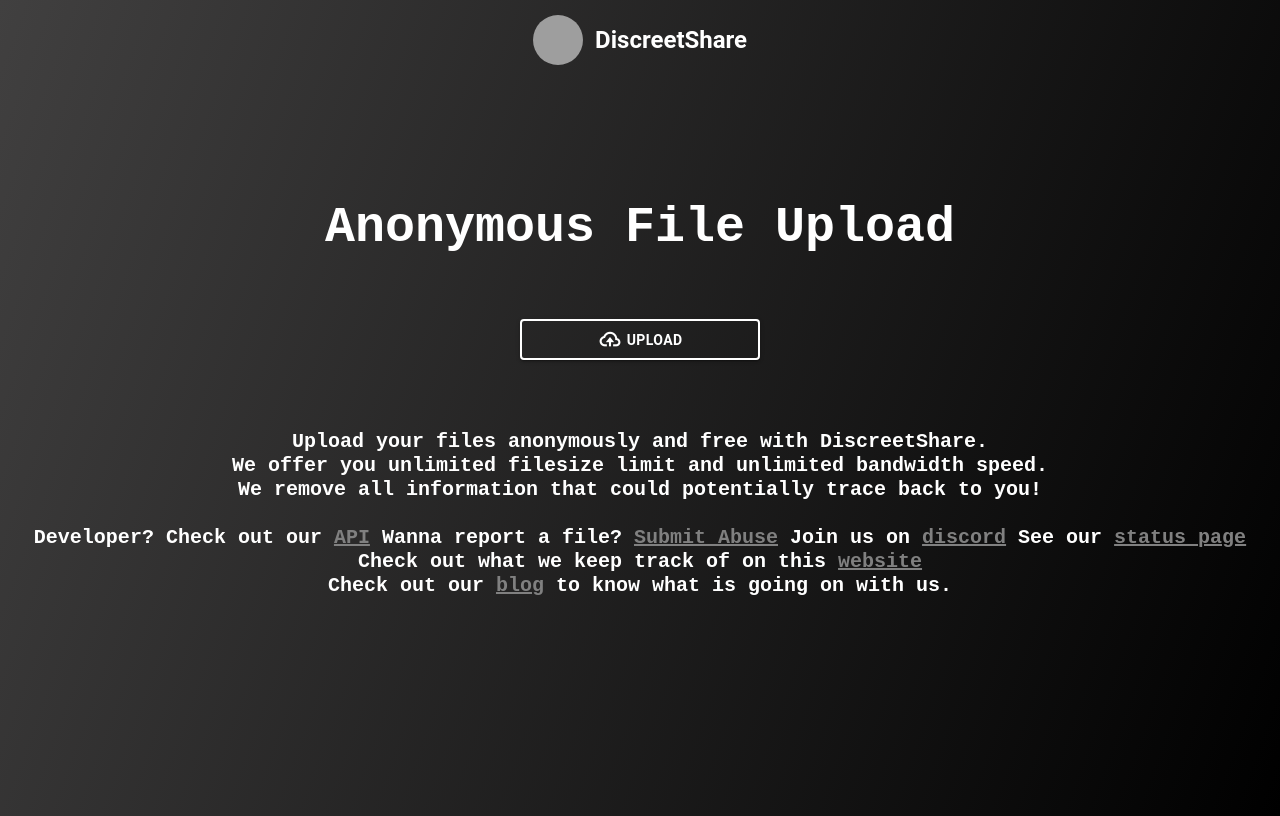
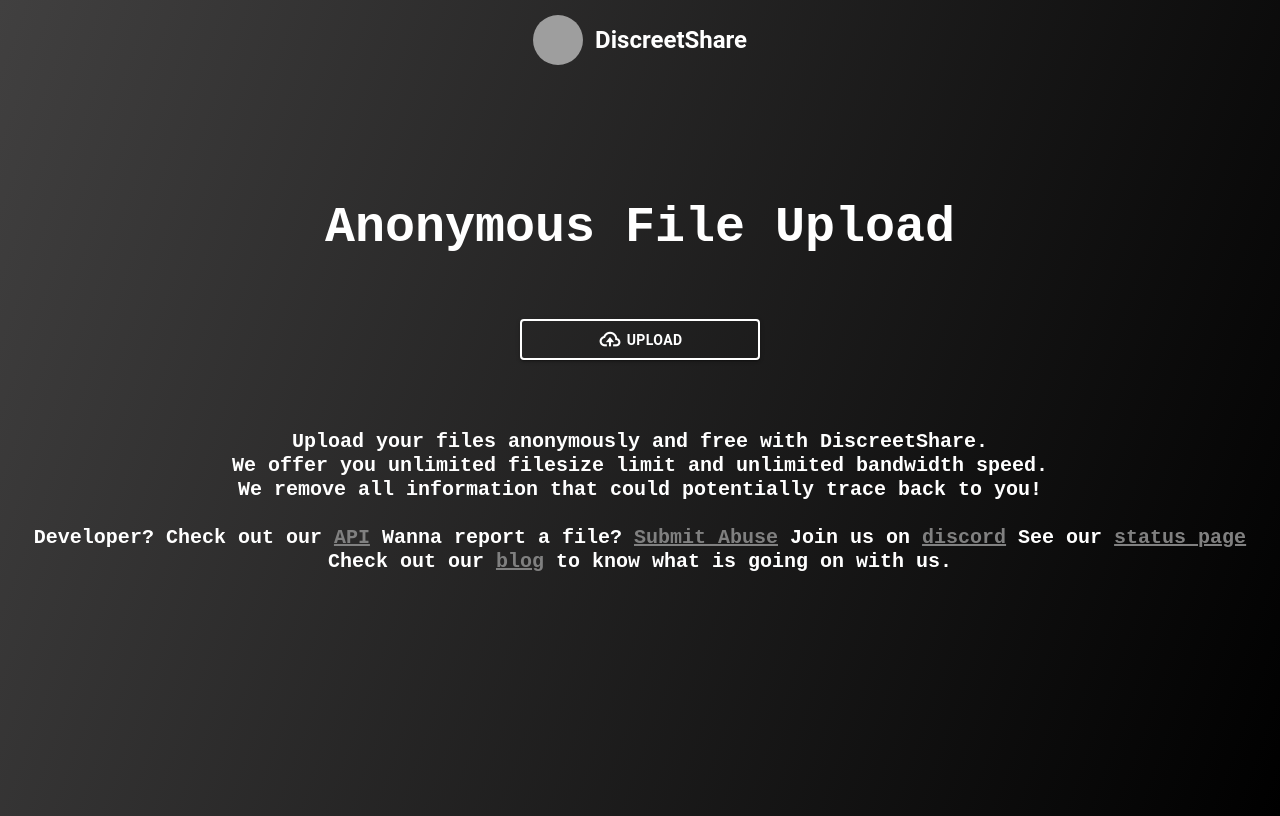
Before and after one commit to DiscreetShare/DiscreetShareWebsite, a Next.js app: page / in a window 1280 px wide. Built offline with nearby package versions, Linux system fonts and the light colour scheme; grey boxes are pictures that could not be loaded.

Commit message:
Update index.js

```diff
--- a/src/pages/index.js
+++ b/src/pages/index.js
@@ -167,11 +167,7 @@ if (status === "su-201") {
                             style={{
                                 color: "grey",
                             }}>status page
-                                </a><br></br>Check out what we keep track of on this <a href="https://tracking.discreetshare.com"
-                            className='hovera'
-                            style={{
-                                color: "grey",
-                            }}>website</a><br></br>Check out our <a href="https://tracking.discreetshare.com"
+                                </a><br></br>Check out our <a href="https://blog.discreetshare.com"
                             className='hovera'
                             style={{
                                 color: "grey",
```
